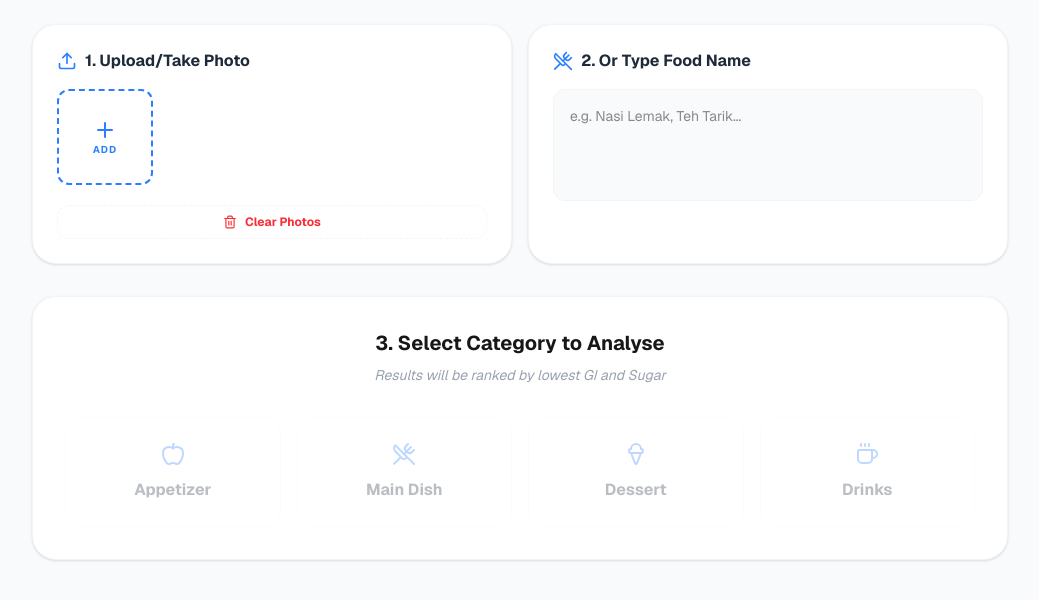
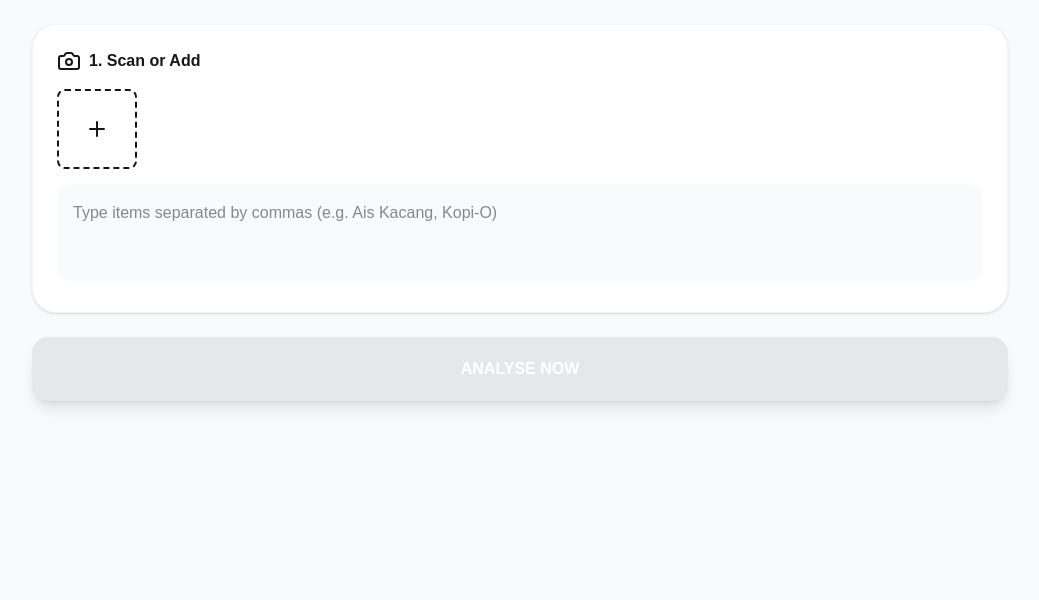
Before and after one commit to Alvancho88/Test_Next_JS, a Next.js app: page / in a window 1280 px wide. Shown: the top 600 px of the page, without its empty margins (120-1159 px from the left). Built offline with nearby package versions, Linux system fonts and the light colour scheme.

Commit message:
v3_prompt_engineering

```diff
--- a/app/page.tsx
+++ b/app/page.tsx
@@ -1,79 +1,42 @@
 "use client"
 
 import { PageLayout } from "@/components/page-layout"
-import { useState, ChangeEvent } from "react"
-import Image from "next/image"
+import { useState } from "react"
 import axios from 'axios'
 import {
-  Camera, Upload, X, Star, CheckCircle, Info, Loader2, Plus,
-  Trash2, ArrowRight, UtensilsCrossed, Coffee, IceCream, Apple
+  Camera, Upload, X, Star, Info, Loader2, Plus,
+  Trash2, UtensilsCrossed, Coffee, IceCream, Apple, CheckCircle
 } from "lucide-react"
-
-interface NutritionItem {
-  f: string;
-  sugar: number;
-  c: number;
-  gi: string;
-  tip: string;
-}
-
-interface AnalysisResults {
-  recommended: NutritionItem | null;
-  ranking: NutritionItem[];
-  category: string;
-}
+import Image from "next/image"
 
 export default function RecommendationPage() {
   const [files, setFiles] = useState<File[]>([]);
   const [previews, setPreviews] = useState<string[]>([]);
   const [manualText, setManualText] = useState("");
   const [loading, setLoading] = useState(false);
-  const [results, setResults] = useState<AnalysisResults | null>(null);
-  const [selectedCategory, setSelectedCategory] = useState<string | null>(null);
+
+  // Storage for the full analysis
+  const [fullResults, setFullResults] = useState<any>(null);
+  const [activeCategory, setActiveCategory] = useState<string>("Main Dish");
 
   const categories = [
-    { id: 'Appetizer', label: 'Appetizer', icon: <Apple size={24} /> },
-    { id: 'Main Dish', label: 'Main Dish', icon: <UtensilsCrossed size={24} /> },
-    { id: 'Dessert', label: 'Dessert', icon: <IceCream size={24} /> },
-    { id: 'Drinks', label: 'Drinks', icon: <Coffee size={24} /> },
+    { id: 'Appetizer', icon: <Apple size={20} /> },
+    { id: 'Main Dish', icon: <UtensilsCrossed size={20} /> },
+    { id: 'Dessert', icon: <IceCream size={20} /> },
+    { id: 'Drinks', icon: <Coffee size={20} /> },
   ];
 
-  const handleFileChange = (e: ChangeEvent<HTMLInputElement>) => {
-    if (e.target.files) {
-      const selected = Array.from(e.target.files).slice(0, 5);
-      const remainingSlots = 5 - files.length;
-      const finalToUpload = selected.slice(0, remainingSlots);
-
-      setFiles(prev => [...prev, ...finalToUpload]);
-      const newPreviews = finalToUpload.map(f => URL.createObjectURL(f));
-      setPreviews(prev => [...prev, ...newPreviews]);
-    }
-  };
-
-  const removeImage = (index: number) => {
-    setFiles(prev => prev.filter((_, i) => i !== index));
-    setPreviews(prev => prev.filter((_, i) => i !== index));
-  };
-
-  const handleAnalyze = async (category: string) => {
+  const handleAnalyze = async () => {
     setLoading(true);
-    setSelectedCategory(category);
     try {
       const formData = new FormData();
       files.forEach(f => formData.append('file', f));
       formData.append('userText', manualText);
-      formData.append('category', category);
 
-      // Pointing directly to Flask port to avoid "Socket Hang Up" proxy errors
-      const API_URL = process.env.NODE_ENV === 'development'
-        ? 'http://127.0.0.1:5328/api/predict'
-        : '/api/predict';
-
-      const res = await axios.post(API_URL, formData);
-      setResults(res.data);
+      const res = await axios.post('http://127.0.0.1:5328/api/predict', formData);
+      setFullResults(res.data);
     } catch (err) {
-      console.error(err);
-      alert("Analysis failed. Make sure your Python backend is running on port 5328.");
+      alert("Analysis failed. Please check backend.");
     } finally {
       setLoading(false);
     }
@@ -87,127 +50,108 @@ export default function RecommendationPage() {
 
   return (
     <PageLayout>
-      <div className="max-w-5xl mx-auto p-6 pb-24 font-sans">
-        {!results ? (
-          <>
-            <div className="grid grid-cols-1 md:grid-cols-2 gap-4 mb-8">
-              {/* Photo Input Area */}
-              <div className="bg-white rounded-3xl p-6 border border-gray-100 shadow-sm">
-                <div className="flex items-center gap-2 mb-4 font-bold text-gray-800">
-                  <Upload size={20} className="text-blue-500" /> 1. Upload/Take Photo
-                </div>
-                <div className="flex flex-wrap gap-3 mb-4 min-h-[100px]">
+      <div className="max-w-5xl mx-auto p-6 pb-24">
+        {/* INPUT SECTION - Always visible until analyzed */}
+        {!fullResults && (
+          <div className="space-y-6">
+            <div className="bg-white p-6 rounded-3xl border border-gray-100 shadow-sm">
+              <h2 className="font-bold flex items-center gap-2 mb-4"><Camera /> 1. Scan or Add</h2>
+              <div className="flex flex-wrap gap-2 mb-4">
                 {previews.map((src, i) => (
-                    <div key={i} className="relative w-24 h-24 rounded-xl overflow-hidden border">
-                      <Image src={src} alt="preview" fill className="object-cover" />
-                      <button onClick={() => removeImage(i)} className="absolute top-1 right-1 bg-black/50 text-white rounded-full p-0.5">
-                        <X size={12} />
-                      </button>
+                  <div key={i} className="relative w-20 h-20 rounded-lg overflow-hidden border">
+                    <Image src={src} alt="p" fill className="object-cover" />
                   </div>
                 ))}
-                  {files.length < 5 && (
-                    <label className="w-24 h-24 border-2 border-dashed rounded-xl flex flex-col items-center justify-center cursor-pointer hover:bg-gray-50 text-blue-500">
-                      <Plus size={24} />
-                      <span className="text-[10px] font-bold uppercase tracking-widest">Add</span>
-                      <input type="file" multiple hidden onChange={handleFileChange} accept="image/*" />
+                <label className="w-20 h-20 border-2 border-dashed rounded-lg flex items-center justify-center cursor-pointer hover:bg-gray-50">
+                  <Plus />
+                  <input type="file" hidden multiple onChange={(e) => {
+                    if (e.target.files) {
+                      const fArr = Array.from(e.target.files);
+                      setFiles([...files, ...fArr]);
+                      setPreviews([...previews, ...fArr.map(f => URL.createObjectURL(f))]);
+                    }
+                  }} />
                 </label>
-                  )}
-                </div>
-                <button onClick={() => {setFiles([]); setPreviews([]);}} className="w-full py-2 text-red-500 text-xs font-bold flex items-center justify-center gap-2 border border-red-50 border-dashed rounded-xl">
-                  <Trash2 size={14} /> Clear Photos
-                </button>
-              </div>
-
-              {/* Text Input Area */}
-              <div className="bg-white rounded-3xl p-6 border border-gray-100 shadow-sm">
-                <div className="flex items-center gap-2 mb-4 font-bold text-gray-800">
-                  <UtensilsCrossed size={20} className="text-blue-500" /> 2. Or Type Food Name
               </div>
               <textarea
-                  className="w-full p-4 rounded-xl bg-gray-50 border border-gray-100 h-28 outline-none focus:border-blue-200 resize-none text-sm"
-                  placeholder="e.g. Nasi Lemak, Teh Tarik..."
+                placeholder="Type items separated by commas (e.g. Ais Kacang, Kopi-O)"
+                className="w-full p-4 bg-gray-50 rounded-xl border-none h-24 resize-none"
                 value={manualText}
                 onChange={(e) => setManualText(e.target.value)}
               />
             </div>
+
+            <button
+              onClick={handleAnalyze}
+              disabled={loading || (files.length === 0 && !manualText)}
+              className="w-full py-5 bg-[#0f4c6a] text-white rounded-2xl font-black shadow-lg disabled:bg-gray-200"
+            >
+              {loading ? <Loader2 className="animate-spin mx-auto" /> : "ANALYSE NOW"}
+            </button>
           </div>
+        )}
 
-            {/* Step 3: Category Trigger Buttons */}
-            <div className="bg-white rounded-3xl p-8 border border-gray-100 shadow-sm text-center">
-              <h3 className="text-xl font-bold mb-2">3. Select Category to Analyse</h3>
-              <p className="text-gray-400 text-sm mb-8 italic">Results will be ranked by lowest GI and Sugar</p>
-              <div className="grid grid-cols-2 md:grid-cols-4 gap-4">
-                {categories.map((cat) => (
+        {/* RESULTS SECTION */}
+        {fullResults && (
+          <div className="space-y-6">
+            <div className="flex bg-gray-100 p-1 rounded-2xl">
+              {categories.map(cat => (
                 <button
                   key={cat.id}
-                    onClick={() => handleAnalyze(cat.id)}
-                    disabled={loading || (files.length === 0 && !manualText)}
-                    className="flex flex-col items-center justify-center p-6 rounded-2xl border border-gray-100 hover:border-blue-300 hover:bg-blue-50 transition-all group disabled:opacity-30"
+                  onClick={() => setActiveCategory(cat.id)}
+                  className={`flex-1 flex items-center justify-center gap-2 py-3 rounded-xl font-bold transition-all ${activeCategory === cat.id ? 'bg-white shadow-sm text-[#0f4c6a]' : 'text-gray-400'}`}
                 >
-                    <div className="text-blue-500 mb-3 group-hover:scale-110 transition-transform">
-                      {loading && selectedCategory === cat.id ? <Loader2 className="animate-spin" /> : cat.icon}
-                    </div>
-                    <span className="font-bold text-gray-800">{cat.label}</span>
+                  {cat.icon} <span className="hidden md:inline text-xs">{cat.id}</span>
                 </button>
               ))}
             </div>
+
+            {/* View the selected category results */}
+            {fullResults[activeCategory]?.recommended ? (
+              <>
+                <div className="bg-[#0f4c6a] text-white p-6 rounded-3xl relative">
+                  <div className="flex justify-between items-start mb-4">
+                    <span className="bg-white/20 px-3 py-1 rounded-full text-[10px] font-bold">BEST CHOICE</span>
+                    <span className={`px-3 py-1 rounded-full text-[10px] font-bold bg-white text-[#0f4c6a]`}>
+                      GI: {fullResults[activeCategory].recommended.gi}
+                    </span>
+                  </div>
+                  <h2 className="text-2xl font-black mb-2">{fullResults[activeCategory].recommended.f}</h2>
+                  <div className="flex gap-4 text-sm opacity-90 mb-4">
+                    <span>Sugar: {fullResults[activeCategory].recommended.sugar}g</span>
+                    <span>{fullResults[activeCategory].recommended.c} kcal</span>
+                  </div>
+                  <p className="bg-white/10 p-3 rounded-xl text-xs italic">
+                    Tip: {fullResults[activeCategory].recommended.tip}
+                  </p>
+                </div>
+
+                <div className="space-y-3">
+                  <h3 className="font-bold text-gray-400 text-xs px-2 uppercase">Other Options</h3>
+                  {fullResults[activeCategory].ranking.slice(1).map((item: any, i: number) => (
+                    <div key={i} className="bg-white p-4 rounded-2xl border border-gray-100 flex justify-between items-center">
+                      <div>
+                        <p className="font-bold text-gray-800">{item.f}</p>
+                        <p className="text-[10px] text-gray-400">Sugar: {item.sugar}g • {item.c} kcal</p>
+                      </div>
+                      <span className={`px-3 py-1 rounded-lg text-[10px] font-bold border ${getRiskColor(item.gi)}`}>
+                        {item.gi}
+                      </span >
+                    </div>
+                  ))}
                 </div>
               </>
             ) : (
-          <div className="animate-in fade-in duration-500">
-             {/* Result Header & Ranking Items (Same as previous step) */}
-             <header className="flex items-center justify-between mb-6">
-              <h2 className="text-2xl font-bold text-gray-900">Analysis Result: {results.category}</h2>
-              <button onClick={() => setResults(null)} className="text-blue-500 font-bold text-sm underline">Change Category</button>
-            </header>
-
-            {/* BEST CHOICE DISPLAY */}
-            {results.recommended && (
-              <div className="mb-6">
-                <div className="bg-[#0f4c6a] text-white px-4 py-2 rounded-t-xl text-sm font-bold flex items-center gap-2">
-                  <Star size={16} fill="white" /> Recommended Choice
-                </div>
-                <div className="bg-white border-2 border-gray-100 p-6 rounded-b-xl shadow-sm relative">
-                  <div className={`absolute top-6 right-6 px-3 py-1 rounded-full text-xs font-bold border ${getRiskColor(results.recommended.gi)}`}>
-                    GI: {results.recommended.gi}
-                  </div>
-                  <h3 className="text-xl font-bold mb-4">{results.recommended.f}</h3>
-                  <div className="flex gap-3 mb-6">
-                    <span className="bg-gray-100 px-4 py-1.5 rounded-full text-sm font-medium">Sugar: {results.recommended.sugar}g</span>
-                    <span className="bg-gray-100 px-4 py-1.5 rounded-full text-sm font-medium">Calories: {results.recommended.c} kcal</span>
-                  </div>
-                  <div className="bg-blue-50/50 p-4 rounded-xl flex items-center gap-3 border border-blue-100 text-sm">
-                    <Info size={18} className="text-blue-500 flex-shrink-0" />
-                    <div>
-                      <span className="font-bold">Encouragement:</span> {results.recommended.tip}
-                    </div>
-                  </div>
-                </div>
+              <div className="text-center py-20 bg-gray-50 rounded-3xl border-2 border-dashed border-gray-200">
+                <p className="text-gray-400 font-bold">No items found for this category.</p>
               </div>
             )}
 
-            {/* OTHER RANKED ITEMS */}
-            <div className="space-y-4">
-              {results.ranking.slice(1).map((item, i) => (
-                <div key={i} className="bg-white border border-gray-100 p-6 rounded-2xl shadow-sm relative">
-                  <div className={`absolute top-6 right-6 px-3 py-1 rounded-full text-xs font-bold border ${getRiskColor(item.gi)}`}>
-                    GI: {item.gi}
-                  </div>
-                  <h3 className="text-lg font-bold mb-2">{item.f}</h3>
-                  <div className="flex gap-3 mb-4">
-                    <span className="text-xs text-gray-500">Sugar: {item.sugar}g</span>
-                    <span className="text-xs text-gray-500">Calories: {item.c} kcal</span>
-                  </div>
-                  <p className="text-xs text-gray-600 bg-gray-50 p-2 rounded-lg italic">Tip: {item.tip}</p>
-                </div>
-              ))}
-            </div>
-
             <button
-              onClick={() => {setResults(null); setFiles([]); setPreviews([]); setManualText("");}}
-              className="w-full mt-10 py-4 bg-gray-100 text-gray-600 rounded-xl font-bold hover:bg-gray-200 transition-colors"
+              onClick={() => {setFullResults(null); setFiles([]); setPreviews([]); setManualText("")}}
+              className="w-full py-4 text-gray-400 font-bold text-sm"
             >
-              Start New Analysis
+              ← Start New Scan
             </button>
           </div>
         )}
```
Also changed, not shown: 1 other file (tests, documents, lock files or other folders). Lines whose indentation alone changed are shown as unchanged.
